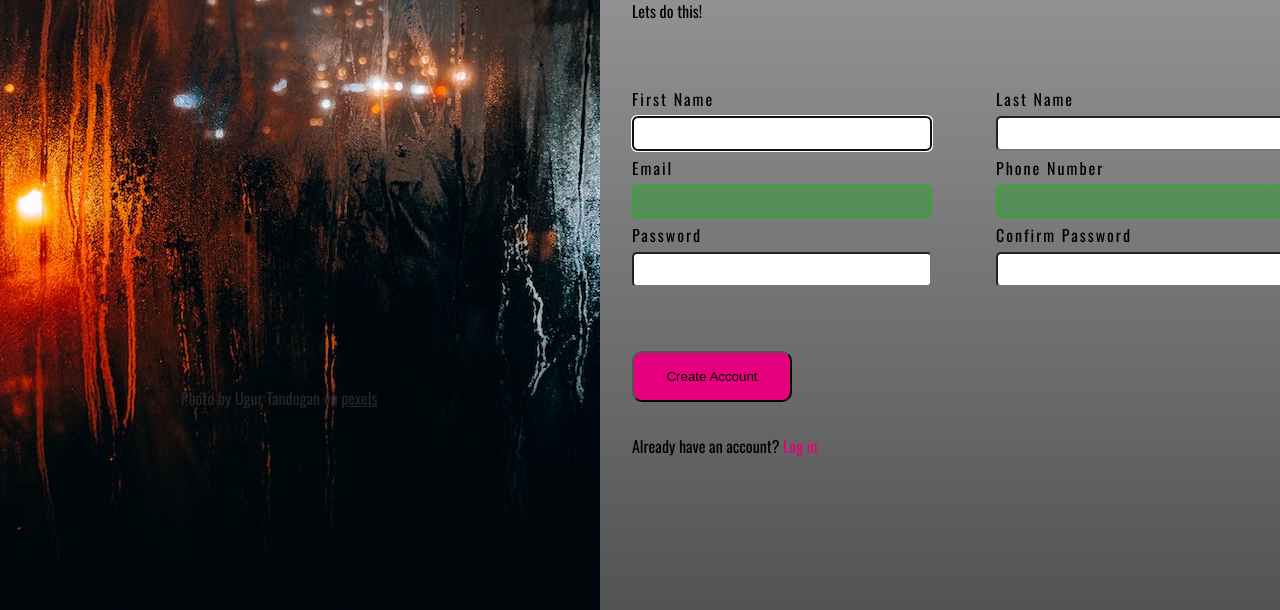
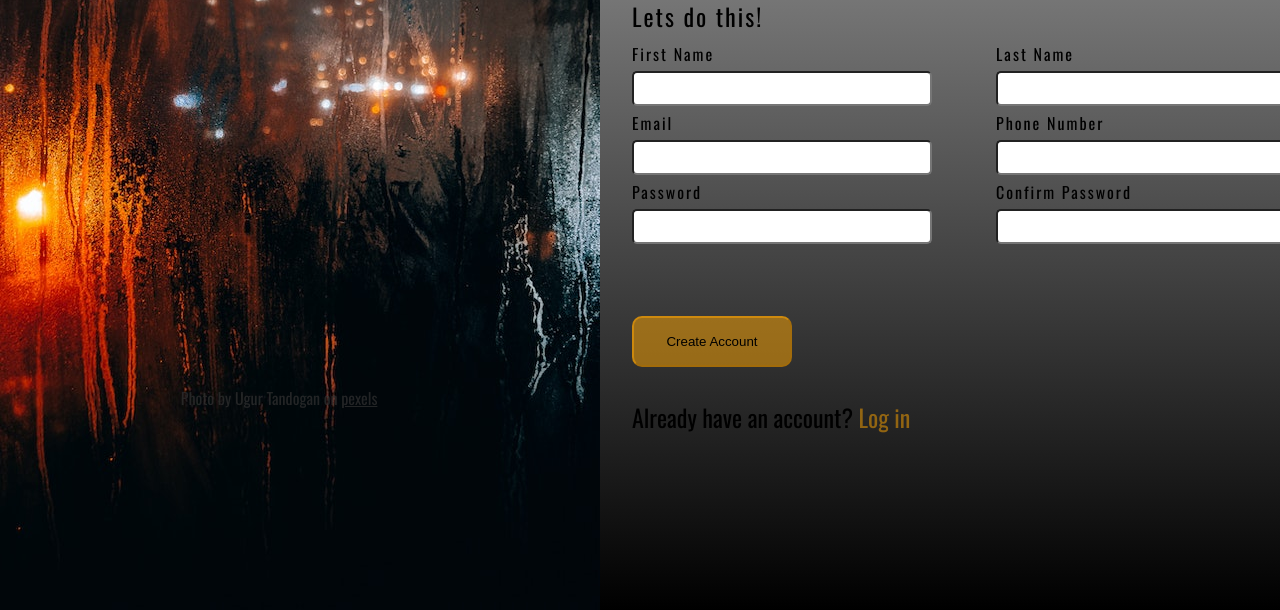
Before and after one commit to Kameleon21/Sign-Up-Form, a plain HTML site: page index.html in a window 1280 px wide. Shown: the part 390-1000 px from the top of the page. Drawn offline with nearby package versions, Linux system fonts and the light colour scheme.

Commit message:
Layout and styles added

```diff
--- a/index.html
+++ b/index.html
@@ -19,23 +19,23 @@
         </div>
     </header>
 
-    <main class="contain">
+
+    <form method="post">
         <div class="top-main">
             <h2>This is not a real Service! Ex veniam accusamus eos, voluptatibus blanditiis aut at cupiditate quam quibusdam, autem neque? Nihil laboriosam quae accusamus quod quisquam omnis repudiandae qui.</h2>
             <p>You know you want to!</p>
         </div>
-        <form method="post">
-            <p>Lets do this!</p>
         <div class="contain-form">
             <div class="left-side">
-                    <label for="fName">First Name</label><input type="text" name="fName" required autofocus minlength="3" maxlength="20">
-                    <label for="email">Email</label><input type="email" name="email" id="tick">
-                    <label for="passcode">Password</label><input type="password" name="passcode"   pattern="(?=^.{8,}$)((?=.*\d)|(?=.*\W+))(?![.\n])(?=.*[A-Z])(?=.*[a-z]).*$" required>
+                <label for="fName">First Name</label><input type="text" name="fName">
+                <label for="email">Email</label><input type="email" name="email" id="tick" required pattern="[a-z0-9._%+-]+@[a-z0-9.-]+\.[a-z]{2,}$">
+                <label for="passcode">Password</label><input type="password" name="passcode" required id="passcode1" pattern="^(?=.*\d)(?=.*[a-z])(?=.*[A-Z])(?!.*\s).*$
+                " title="One UpperCase,One Lower Case and Number">
             </div>
             <div class="right-side">
-                    <label for="LName">Last Name</label><input type="text" name="LName" id="tick" required minlength="4" maxlength="20">
-                    <label for="phoneNum">Phone Number</label><input type="number" name="phoneNum" pattern="[\+]\d{2}[\(]\d{2}[\)]\d{4}[\-]\d{4}">
-                    <label for="confirmPass">Confirm Password</label><input type="password" name="confirmPass" id="tick" required min="5" max="10">
+                <label for="LName">Last Name</label><input type="text" name="LName" >
+                <label for="phoneNum">Phone Number</label><input type="number" name="phoneNum">
+                <label for="confirmPass">Confirm Password</label><input type="password" name="confirmPass" required id="passcode2">
             </div>
         </div>
         <div class="bottom-main">
@@ -43,7 +43,6 @@
             <p>Already have an account? <a href="#">Log in</a></p>
         </div>
     </form>
-    </main>
     <script src="./script.js"></script>
 </body>
 </html>
--- a/style.css
+++ b/style.css
@@ -39,12 +39,13 @@ img {
     width: 100px;
     height: auto;
     position: absolute;
-    left: 6.5rem;
+    left: 6rem;
 }
 
 .top h1 {
     text-align: center;
-    color: #e6007e;
+    color: rgba(255,165,0,.7);
+    text-transform: uppercase;
     padding: 2.5rem;
 }
 
@@ -58,21 +59,17 @@ img {
 a[href^="https"] {
     color: rgba(50, 50, 50, .7);
 }
-/* Main container*/
-.contain {
-    width: 100vw;
-    display: flex;
-    flex-direction: column;
-    justify-content: center;
 
-    background: linear-gradient(180deg,rgb(185, 185, 185),rgba(10,10,10,.7));
+a[href^="https"]:hover {
+    color: rgba(255,165,0,.5);
 }
 
+/* Main container*/
  .top-main {
     display: flex;
     flex-direction: column;
-    padding: 2rem;
     gap: 2.5rem;
+    margin-bottom: 1rem;
  }
 
 /* form */
@@ -80,13 +77,32 @@ a[href^="https"] {
 form {
     display: flex;
     flex-direction: column;
+    justify-content: center;
     padding: 2rem;
-    gap: 4rem;
+    gap: 3.5rem;
+    background: linear-gradient(180deg,silver,black);
+}
+
+form p {
+    font-size: 1.5rem;
 }
 
 .contain-form {
     display: flex;
     gap: 4rem;
+    padding-bottom: 1rem;
+    position: relative;
+}
+
+.left-side {
+    position: relative;
+}
+
+.left-side::before {
+    content: "Lets do this!";
+    position: absolute;
+    top: -2.7rem;
+    font-size: 1.5rem;
 }
 
 .left-side,.right-side {
@@ -106,7 +122,10 @@ form button {
     width: 10rem;
     padding: 1rem;
     border-radius: 10px;
-    background-color: #e6007e;
+    /* border: 1px solid #fff; */
+    border-color: #fff;
+    border-color: rgba(255,165,0,.5);
+    background:  rgba(255,165,0,.5);
 }
 
 /* bottom */
@@ -119,12 +138,22 @@ form button {
 
 a[href^="#"] {
     text-decoration: none;
-    color: #e6007e;
+    color:rgba(255,165,0,.5);
 }
 
-input:valid {
-    border: 1px solid rgba(0,200,0,.8);
-    background-color: rgba(0,180,0,.3);;
+/* validation */
+input:required:focus:valid {
+    border: 2px green solid;
+    background: url(./images/tick-circle-svgrepo-com.svg) no-repeat 95% 50% rgba(0,100,0,.6);
+    background-size: 25px;
+    border-color: green;
+}
+
+input:required:focus:invalid {
+    border: 2px red solid;
+    border-color: red;
+    background: url(./images/alert-hexagon-svgrepo-com.svg) no-repeat 95% 50% rgba(150,0,0,.6);
+    background-size: 25px;
 }
 
 /* @media screen and (max-width:900px) {
```
Also changed, not shown: 1 other file. Lines whose indentation alone changed are shown as unchanged.
